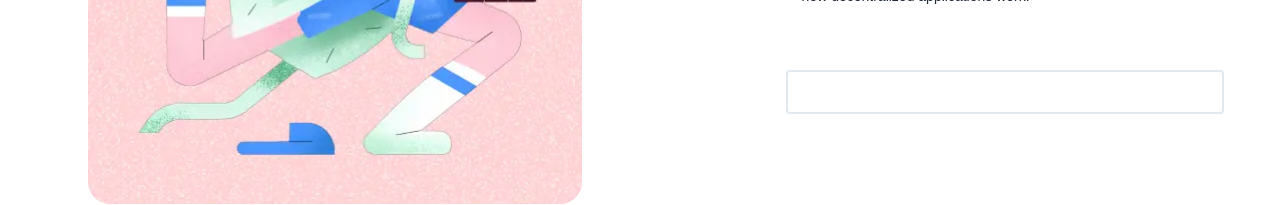
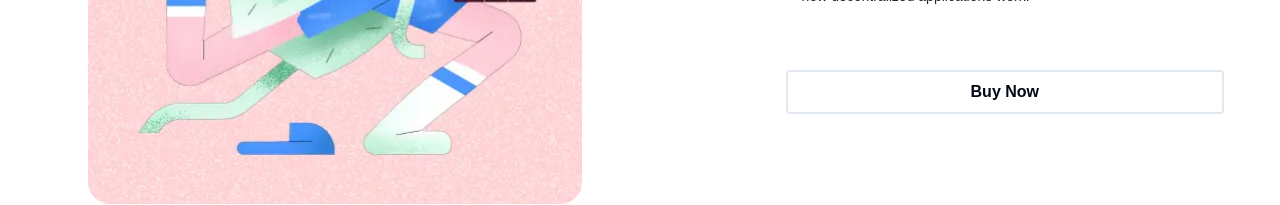
Before and after one commit to Sohamsk/Codeshastra-Educhain, a Next.js app: page /course/1 in a window 1280 px wide. Shown: the part 486-691 px from the top of the page. Built offline with nearby package versions, Linux system fonts and the light colour scheme; no server answers.

Commit message:
Created a buy now button wrt to course

```diff
--- a/app/(pages)/course/[courseNo]/page.jsx
+++ b/app/(pages)/course/[courseNo]/page.jsx
@@ -120,7 +120,7 @@ const CourseNoPage = () => {
                             </ul>
                         </div>
                         <div className="mt-8 max-w-md">
-                            <button type="button" className="w-full mt-8 px-4 py-2 bg-transparent border-2 bg-black text-white font-bold rounded">Buy Now</button>
+                            <button type="button" className="w-full mt-8 px-4 py-2 bg-transparent border-2 bg-indigo-600 font-bold rounded">Buy Now</button>
                         </div>
                     </div>
                 </div>
```
